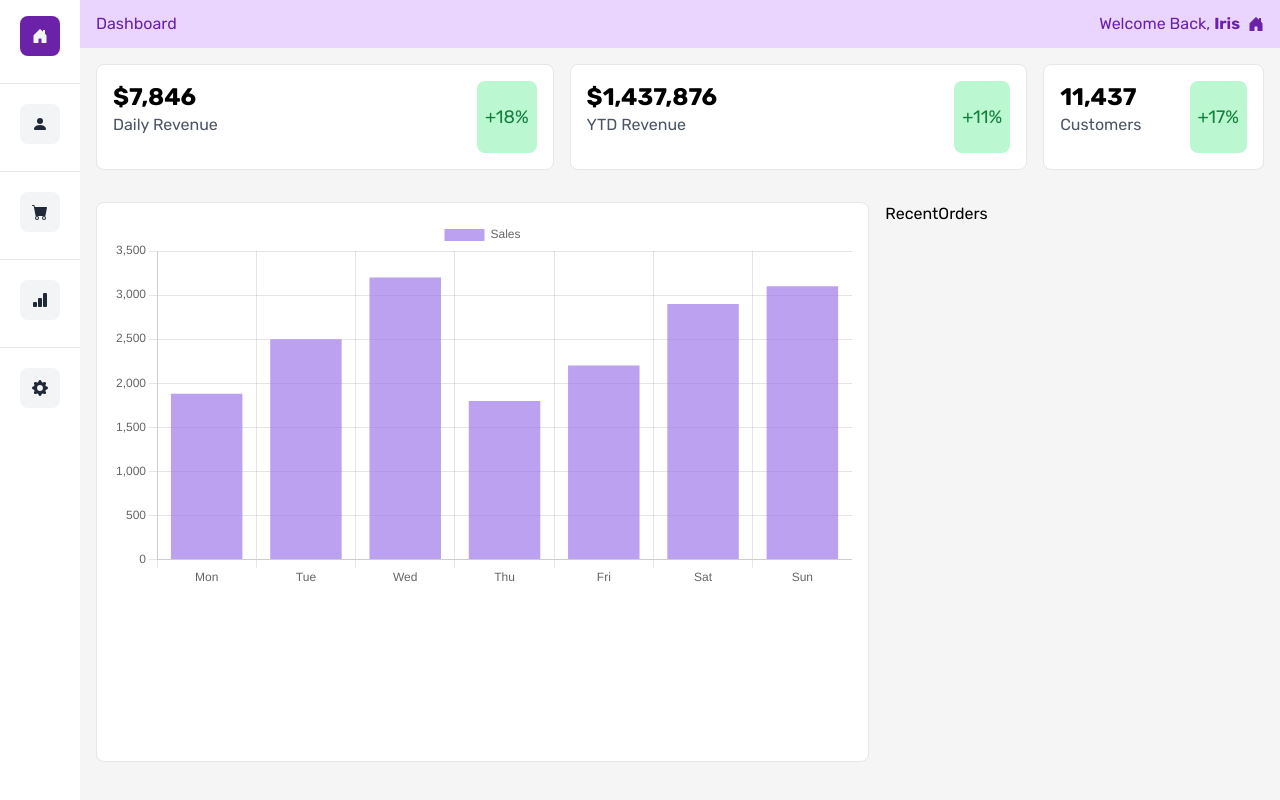
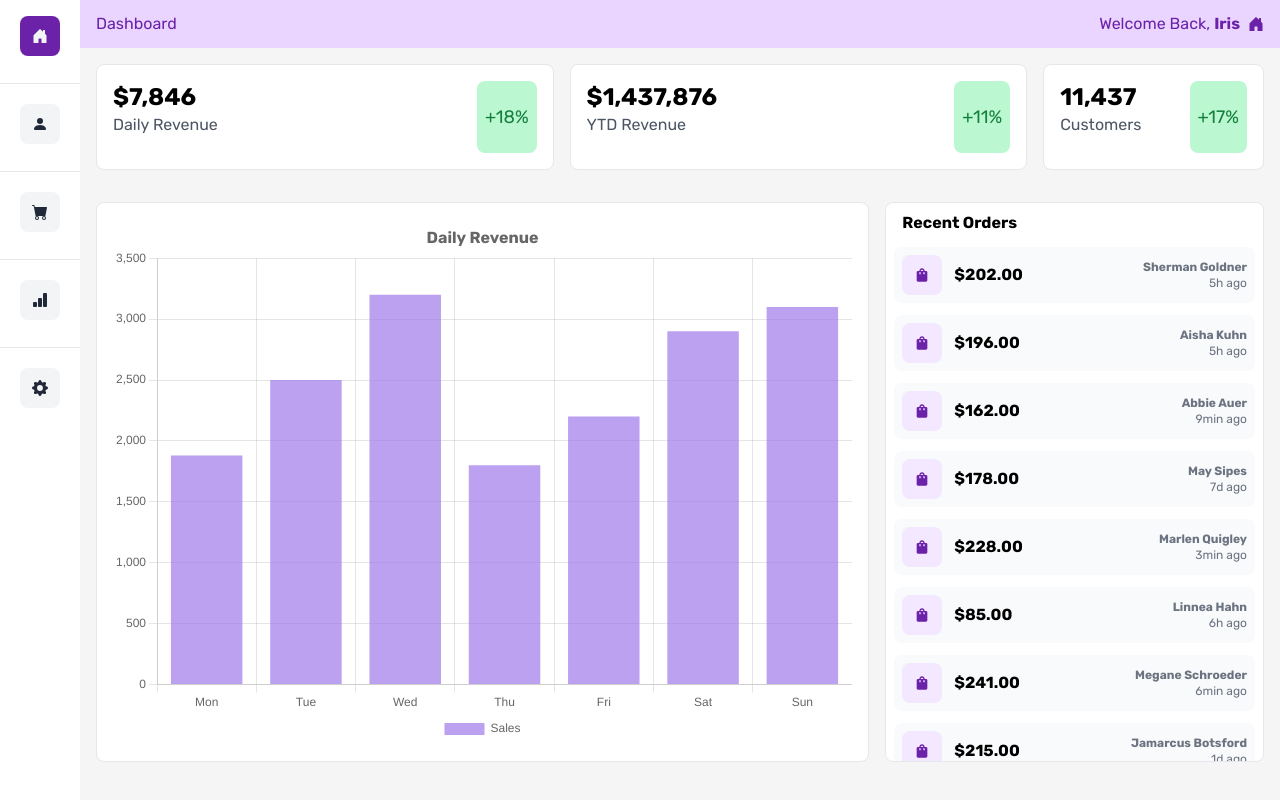
Before and after one commit to line-em/next-dashboard, a Next.js app: page / in a window 1280 px wide. Shown: the top 800 px of the page. Built offline with nearby package versions, Linux system fonts and the light colour scheme.

Commit message:
recent orders

```diff
--- a/src/components/BarChart.tsx
+++ b/src/components/BarChart.tsx
@@ -1,5 +1,6 @@
 import { useEffect, useState } from "react";
 import { Bar } from "react-chartjs-2";
+import { Rubik } from "@next/font/google";
 import {
 	Chart as ChartJS,
 	CategoryScale,
@@ -9,6 +10,8 @@ import {
 	Tooltip,
 	Legend
 } from "chart.js";
+
+const rubik = Rubik({ subsets: ["latin"] });
 
 ChartJS.register(CategoryScale, LinearScale, BarElement, Title, Tooltip, Legend);
 
@@ -25,6 +28,19 @@ interface DataSets {
 }
 
 interface ChartOptions {
+	plugins: {
+		legend: {
+			position: "bottom";
+		};
+		title: {
+			display: boolean;
+			text: string;
+			font: {
+				family: string;
+				size: number;
+			};
+		};
+	};
 	responsive: boolean;
 	maintainAspectRatio: boolean;
 }
@@ -36,8 +52,21 @@ const BarChart = () => {
 	});
 
 	const [chartOptions, setChartOptions] = useState<ChartOptions>({
+		plugins: {
+			legend: {
+				position: "bottom"
+			},
+			title: {
+				display: true,
+				text: "Daily Revenue",
+				font: {
+					family: rubik.style.fontFamily,
+					size: 16
+				}
+			}
+		},
 		responsive: true,
-		maintainAspectRatio: true
+		maintainAspectRatio: false
 	});
 
 	useEffect(() => {
--- a/src/components/RecentOrders.tsx
+++ b/src/components/RecentOrders.tsx
@@ -1,7 +1,38 @@
 import React from "react";
+import { User } from "@/fixtures/getUsers";
+import { MdShoppingBag } from "react-icons/md";
 
-const RecentOrders = () => {
-	return <div>RecentOrders</div>;
+interface Props {
+	data: User[];
+}
+
+const RecentOrders = ({ data }: Props) => {
+	return (
+		<div className="w-full col-span-1 relative lg:h-[70vh] h-[50vh] m-auto p-2 border rounded-lg bg-white overflow-scroll">
+			<h2 className="px-2 font-bold">Recent Orders</h2>
+			<ul>
+				{data.map((order, i: number) => {
+					return (
+						<li
+							key={i}
+							className="bg-gray-50 hover:bg-gray-100 rounded-lg my-3 p-2 flex items-center cursor-pointer gap-3"
+						>
+							<div className="bg-purple-100 rounded-lg p-3">
+								<MdShoppingBag className="text-purple-800" />
+							</div>
+							<div className="flex justify-between items-center w-full">
+								<p className="font-bold">{order.lastItemPrice}</p>
+								<div className="text-gray-500 text-xs text-right">
+									<p className="font-bold">{order.name}</p>
+									<p>{order.time}</p>
+								</div>
+							</div>
+						</li>
+					);
+				})}
+			</ul>
+		</div>
+	);
 };
 
 export default RecentOrders;
--- a/src/fixtures/getUsers.ts
+++ b/src/fixtures/getUsers.ts
@@ -3,6 +3,7 @@ import { faker } from "@faker-js/faker";
 export interface User {
 	id: string;
 	name: string;
+	lastItemPrice: string;
 	total: string;
 	status: string;
 	time: string;
@@ -19,6 +20,7 @@ export const getUsers = (count: number): Array<User> => {
 		users.push({
 			id: faker.datatype.uuid(),
 			name: firstName + " " + lastName,
+			lastItemPrice: faker.commerce.price(50, 250, 2, "$"),
 			total: faker.finance.amount(5, 2500, 2, "$"),
 			status: faker.helpers.arrayElement(["On Hold", "Processing", "Completed"]),
 			time: `${~~(Math.random() * 10) + 1}${
--- a/src/pages/customers.tsx
+++ b/src/pages/customers.tsx
@@ -1,6 +1,6 @@
 import { GetStaticProps } from "next";
+import { getUsers, User } from "@/fixtures/getUsers";
 import { BsPersonFill } from "react-icons/bs";
-import { getUsers, User } from "@/fixtures/getUsers";
 
 interface Props {
 	users: User[];
--- a/src/pages/index.tsx
+++ b/src/pages/index.tsx
@@ -3,10 +3,16 @@ import { Rubik } from "@next/font/google";
 import TopCards from "@/components/TopCards";
 import BarChart from "@/components/BarChart";
 import RecentOrders from "@/components/RecentOrders";
+import { getUsers, User } from "@/fixtures/getUsers";
+import { GetStaticProps } from "next";
 
 const rubik = Rubik({ subsets: ["latin"] });
 
-export default function Home() {
+interface Props {
+	data: User[];
+}
+
+export default function Home({ data }: Props) {
 	return (
 		<>
 			<Head>
@@ -24,9 +30,15 @@ export default function Home() {
 				<TopCards />
 				<div className="p-4 grid md:grid-cols-3 grid-cols-1 gap-4">
 					<BarChart />
-					<RecentOrders />
+					<RecentOrders data={data} />
 				</div>
 			</section>
 		</>
 	);
 }
+export const getStaticProps: GetStaticProps<Props> = async () => {
+	const data = getUsers(20);
+	return {
+		props: { data }
+	};
+};
```
